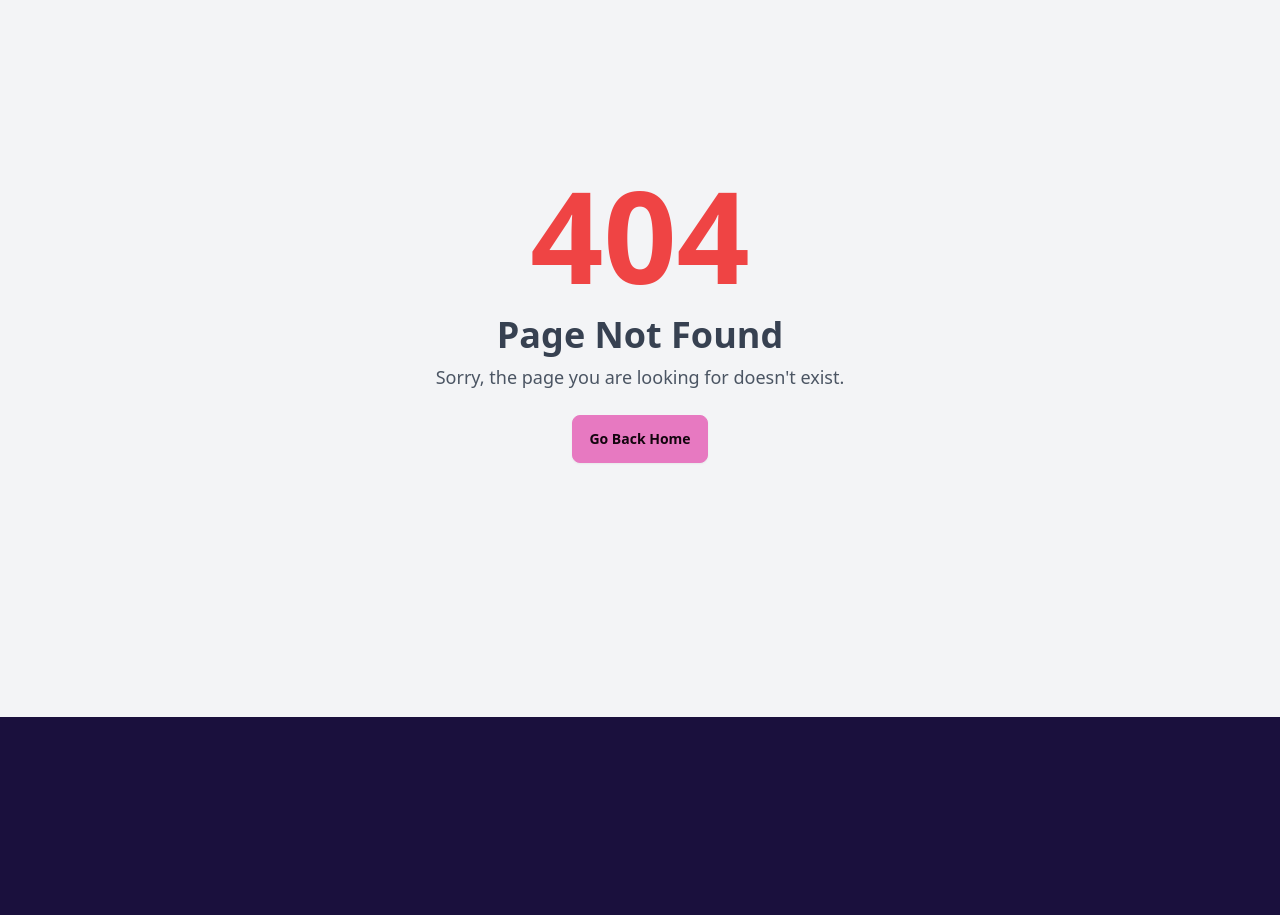
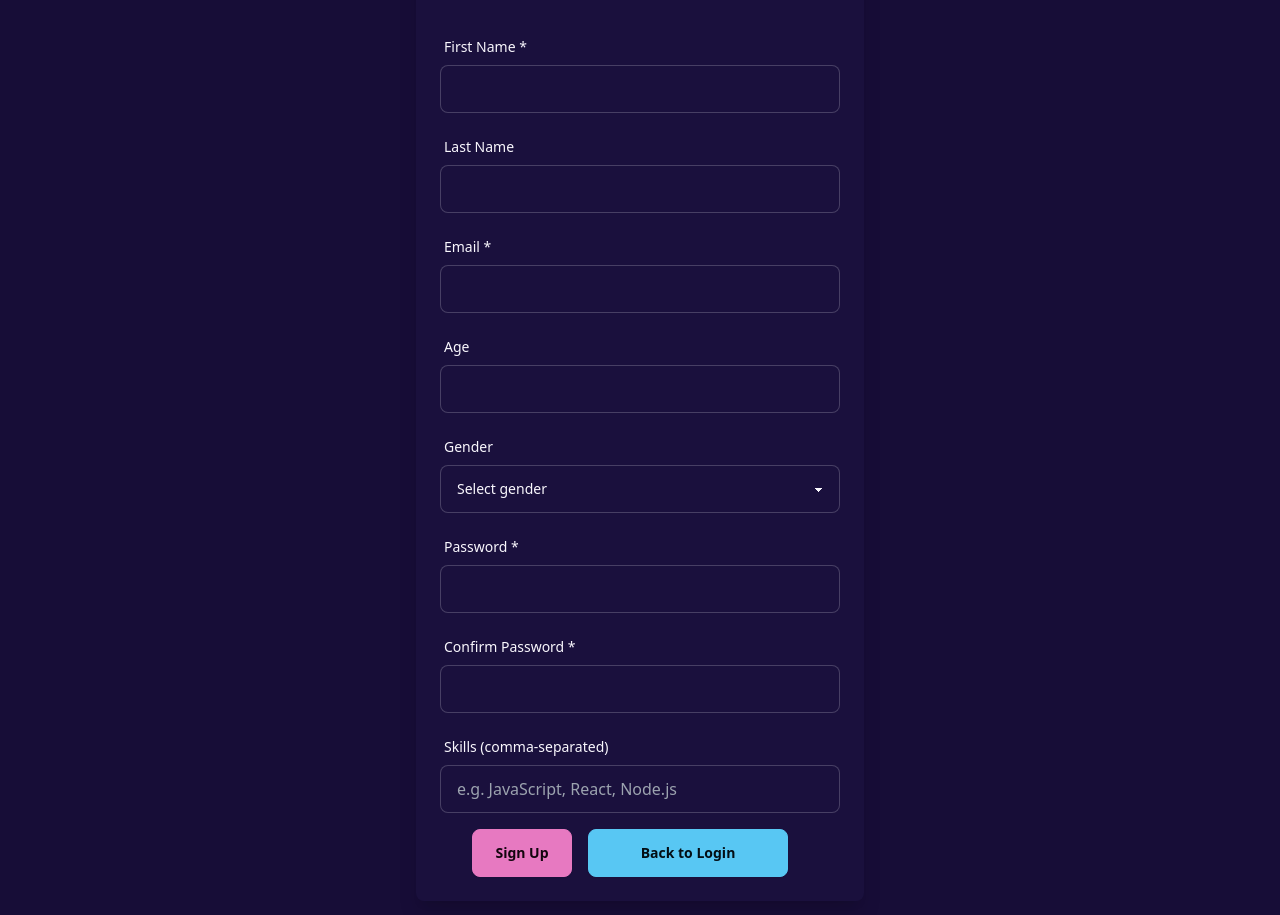
Before and after one commit to suryanva/devTinder-frontend, a React app: page /sign-up in a window 1280 px wide. Before the commit this address had no page. Shown: the part 83-998 px from the top of the page. Before the commit the page ends 800 px from the top, so only its background shows below. Built offline with nearby package versions, Linux system fonts and the light colour scheme; the HTML template or start-up script is replaced by a standard one.

Commit message:
fixed SignUp Route

```diff
--- a/src/App.jsx
+++ b/src/App.jsx
@@ -12,6 +12,7 @@ import EditProfile from "./components/EditProfile";
 import Connections from "./components/Connections";
 import Requests from "./components/Requests";
 import Error from "./components/Error";
+import Signup from "./components/SignUp";
 
 function App() {
   return (
@@ -20,6 +21,7 @@ function App() {
         <BrowserRouter basename="/">
           <Routes>
             <Route path="/login" element={<Login />} />
+            <Route path="/sign-up" element={<Signup />} />
             <Route path="/" element={<Body />}>
               <Route path="/" element={<Feed />} />
               <Route path="/profile" element={<Profile />} />
--- a/src/components/Login.jsx
+++ b/src/components/Login.jsx
@@ -5,12 +5,10 @@ import { addUser } from "../utils/redux/userSlice";
 import { useNavigate } from "react-router-dom";
 import { toast } from "react-toastify";
 import SignUp from "./SignUp";
-import { useEffect } from "react";
 
 const Login = () => {
   const [email, setEmail] = useState("mason.williams@example.com");
   const [password, setPassword] = useState("masonpassword321");
-  const [loginStatus, setLoginStatus] = useState(true);
   const dispatch = useDispatch();
   const navigate = useNavigate();
 
@@ -47,11 +45,7 @@ const Login = () => {
     }
   };
 
-  useEffect(() => {
-    setLoginStatus(true);
-  }, []);
-
-  return loginStatus ? (
+  return (
     <div className="min-h-dvh flex justify-center items-center">
       <div className="card bg-base-300 w-96 shadow-xl">
         <div className="card-body">
@@ -87,7 +81,7 @@ const Login = () => {
           </div>
           <span className="mx-auto mt-2">Not a User? Register below</span>
           <button
-            onClick={() => setLoginStatus(false)}
+            onClick={() => navigate("/sign-up")}
             className="btn btn-secondary"
           >
             Sign Up
@@ -95,8 +89,6 @@ const Login = () => {
         </div>
       </div>
     </div>
-  ) : (
-    <SignUp />
   );
 };
 
--- a/src/components/SignUp.jsx
+++ b/src/components/SignUp.jsx
@@ -1,5 +1,6 @@
 import React, { useState } from "react";
 import axios from "axios";
+import { useNavigate } from "react-router-dom";
 
 const Signup = () => {
   const [formData, setFormData] = useState({
@@ -12,6 +13,7 @@ const Signup = () => {
     gender: "",
     skills: "",
   });
+  const navigate = useNavigate();
 
   const [errors, setErrors] = useState({});
   const [isLoading, setIsLoading] = useState(false);
@@ -327,11 +329,14 @@ const Signup = () => {
           >
             {isLoading ? "Creating Account..." : "Sign Up"}
           </button>
-          <a href="/login">
-            <button type="button" className="ml-4 btn btn-secondary w-1/2 ">
-              Back to Login
-            </button>
-          </a>
+
+          <button
+            type="button"
+            onClick={() => navigate()}
+            className="ml-4 btn btn-secondary w-1/2 "
+          >
+            Back to Login
+          </button>
         </form>
       </div>
     </div>
```
